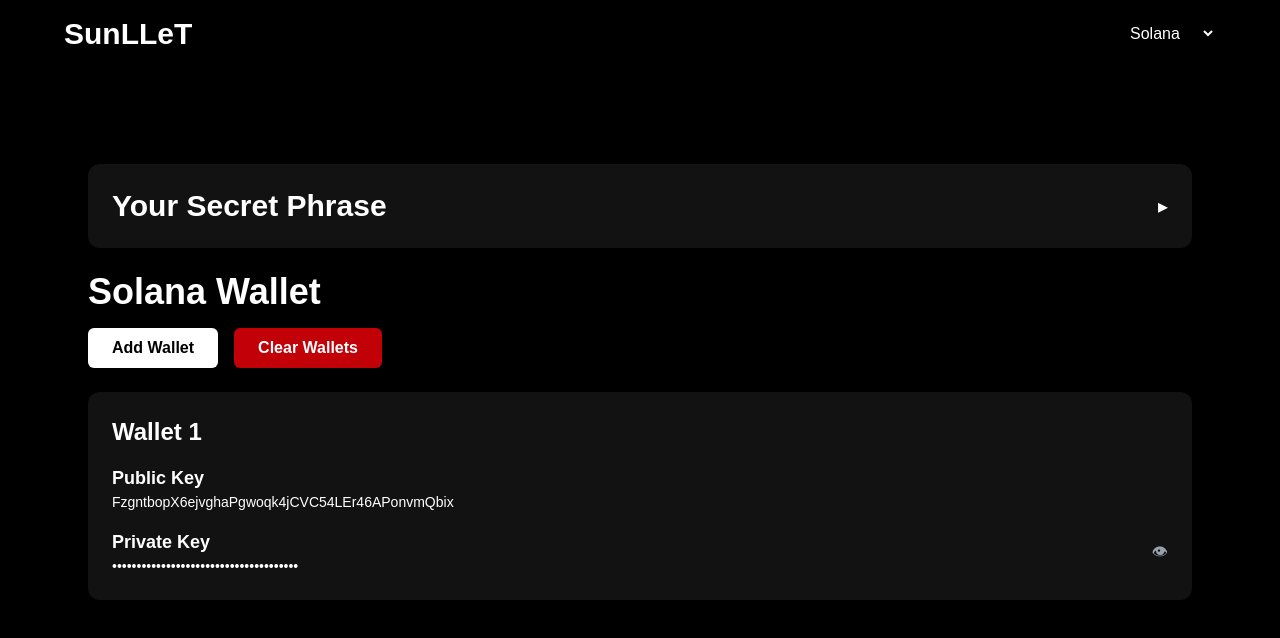
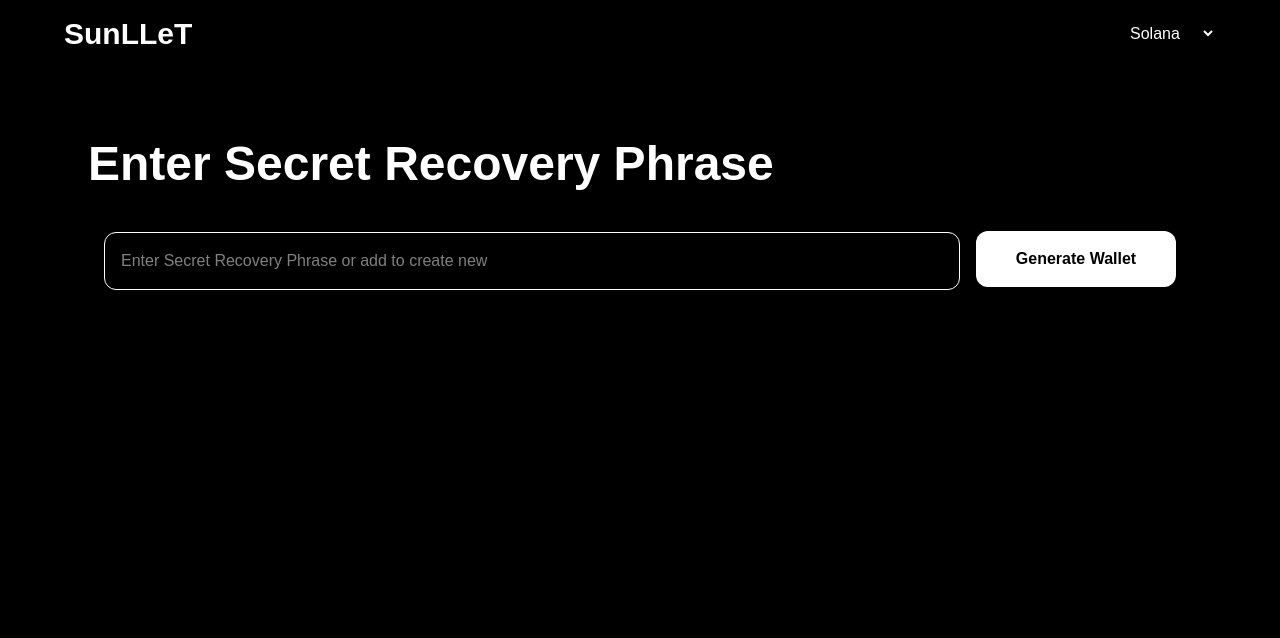
Before and after one commit to 0xSunill/Sunllet, a Next.js app: page / in a window 1280 px wide. Shown: the top 638 px of the page. Built offline with nearby package versions, Linux system fonts and the light colour scheme.

Commit message:
displayed phrase

```diff
--- a/components/Generate.jsx
+++ b/components/Generate.jsx
@@ -1,17 +1,23 @@
 "use client";
-import React from "react";
+import React, { useEffect } from "react";
 import { useState } from "react";
 import SecretPhraseDisplay from "./Phrase";
 
+import { generateMnemonic } from "bip39";
+
 const Generate = () => {
-  const [generate, setGenerate] = useState(true);
-  const [mnemonic, setMnemonic] = useState("");
+  const [generate, setGenerate] = useState(false);
+  const [mnemonic, setMnemonic] = useState([]);
+  // useEffect(() => {
+  //   if (mnemonic) {
+  //     console.log("Mnemonic from state:", mnemonic);
+  //   }
+  // }, [mnemonic]);
   return (
     <div className="p-6 text-white ">
-
       {generate ? (
         <div>
-          <SecretPhraseDisplay />
+          <SecretPhraseDisplay mnemonic={mnemonic} />
 
           <h2 className="text-4xl font-bold">Solana Wallet</h2>
           <div className="mt-4 flex space-x-4">
@@ -61,9 +67,14 @@
               placeholder="Enter Secret Recovery Phrase or add to create new"
             />
             <button
-              type="submit"
+              type="button"
               className="px-4 py-4 w-full max-w-[200px] bg-white text-black font-bold rounded-xl hover:bg-gray-200 transition duration-200"
-              onClick={() => setGenerate(true)}
+              onClick={async () => {
+                const mn = await generateMnemonic();
+                // console.log(mn);
+                setMnemonic(mn);
+                setGenerate(true);
+              }}
             >
               Generate Wallet
             </button>
--- a/components/Phrase.jsx
+++ b/components/Phrase.jsx
@@ -1,24 +1,14 @@
 "use client";
 import React, { useState } from "react";
 
-const SecretPhraseDisplay = () => {
+const SecretPhraseDisplay = ({ mnemonic = [] }) => {
+  const phrase = Array.isArray(mnemonic)
+    ? mnemonic
+    : mnemonic?.split(" ") || [];
   const [isExpanded, setIsExpanded] = useState(false);
-  const phrase = [
-    "mother",
-    "cherry",
-    "collect",
-    "damage",
-    "senior",
-    "echo",
-    "reflect",
-    "explain",
-    "maximum",
-    "pistol",
-    "nothing",
-    "inspire",
-  ];
-
+  // console.log(mnemonic);
   const handleCopy = () => {
+    if (mnemonic.length === 0) return;
     navigator.clipboard.writeText(phrase.join(" "));
     alert("Secret phrase copied!");
   };
```
